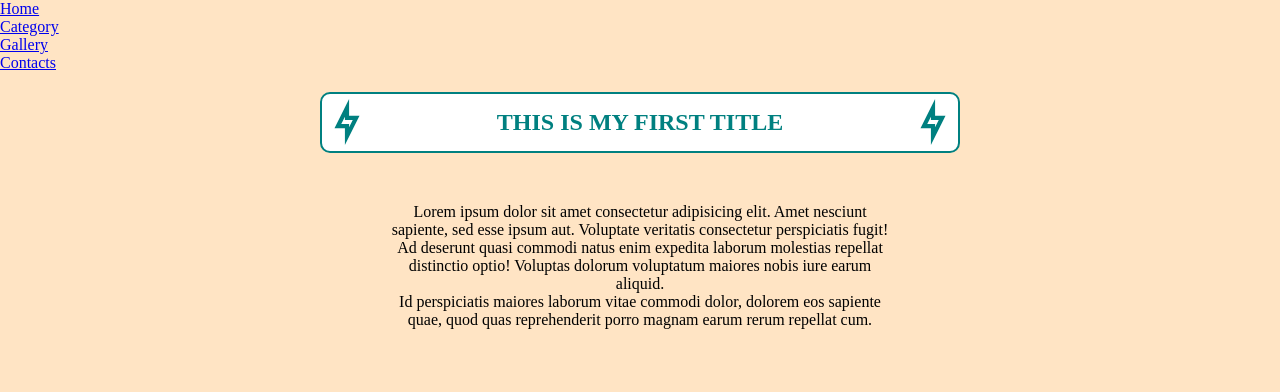
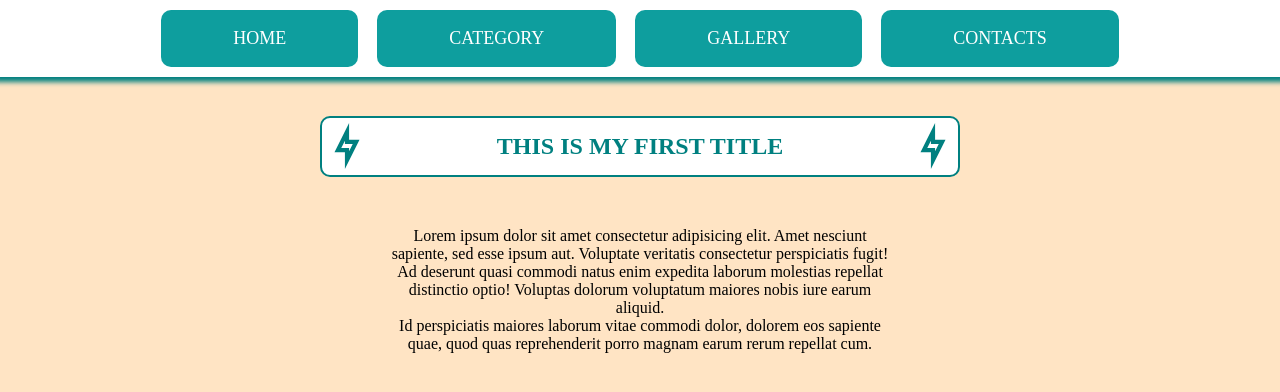
Before and after one commit to edos009/fd_html_css_13-05, a plain HTML site: page index.html in a window 1280 px wide. Shown: the top 392 px of the page. Drawn offline with Linux system fonts and the light colour scheme.

Commit message:
Add style for menu and example transition

```diff
--- a/assets/css/style.css
+++ b/assets/css/style.css
@@ -5,12 +5,73 @@
   margin: 0;
 }
 
+body{
+  height: 300vh;
+
+  background-color: bisque;
+}
+
+a{
+  text-decoration: none;
+  color: inherit;
+}
+
+ul{
+  list-style: none;
+}
+
 :root{
 
 }
 
-body{
-  background-color: bisque;
+.header{
+  background-color: #fff;
+
+  position: fixed;
+  left: 0;
+  right: 0;
+  z-index: 10;
+
+  box-shadow: 0 0 5px 5px teal;
+}
+
+.nav-list{
+  text-align: center;
+}
+
+.nav-list-item{
+  display: inline-block;
+
+  padding: 10px 0;
+}
+
+.nav-list-item + .nav-list-item{
+  padding-left: 15px;
+}
+
+.nav-list-link{
+  display: block;
+
+  padding: 1em 4em;
+  border-radius: 10px;
+
+  background-color: #0e9e9e;
+  color: #fff;
+
+  transition: all .5s;
+
+  text-transform: uppercase;
+  font-size: 18px;
+  font-weight: 500;
+}
+
+.nav-list-link:hover{
+  background-color: teal;
+}
+
+
+main{
+  padding-top: 6em;
 }
 
 h1{
```
